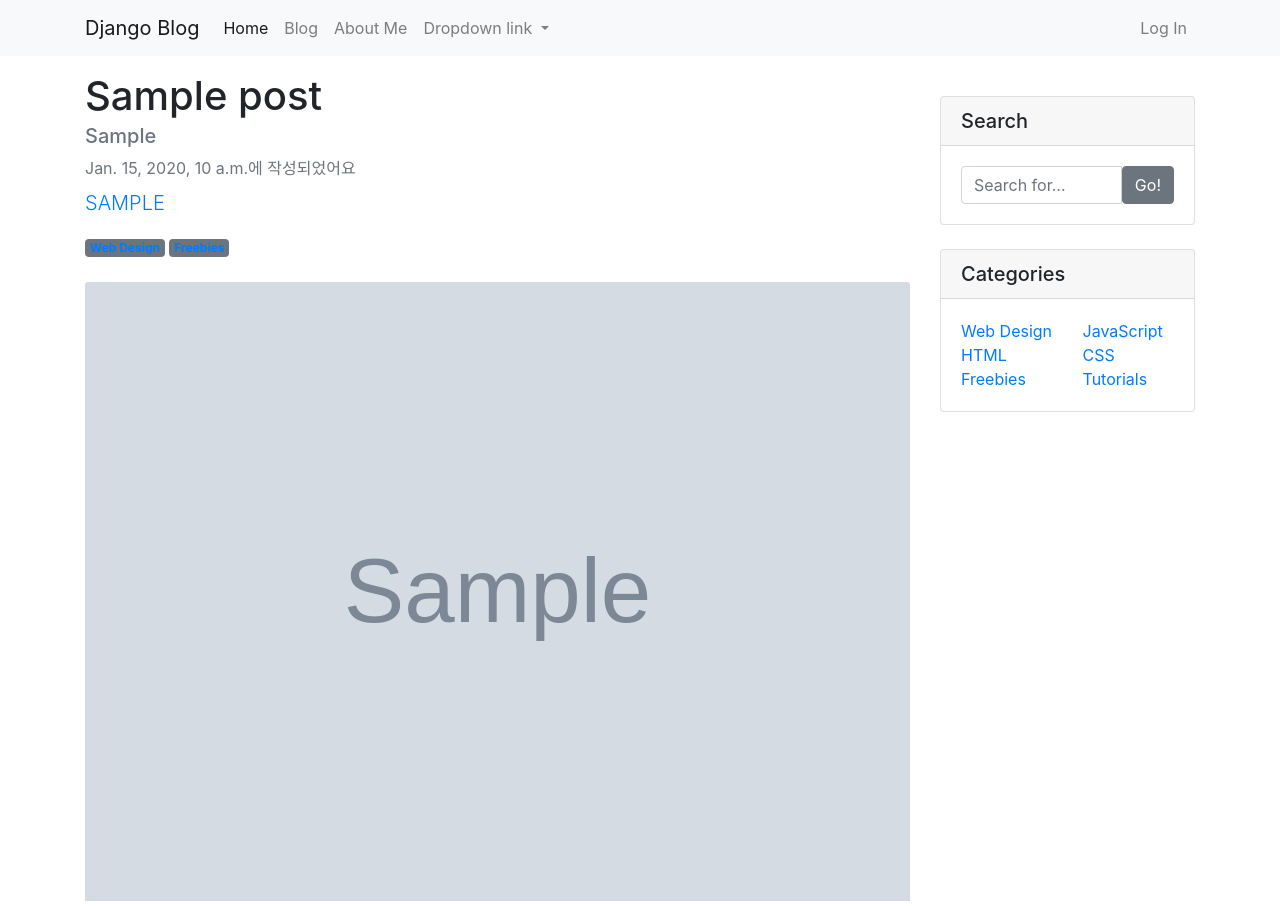
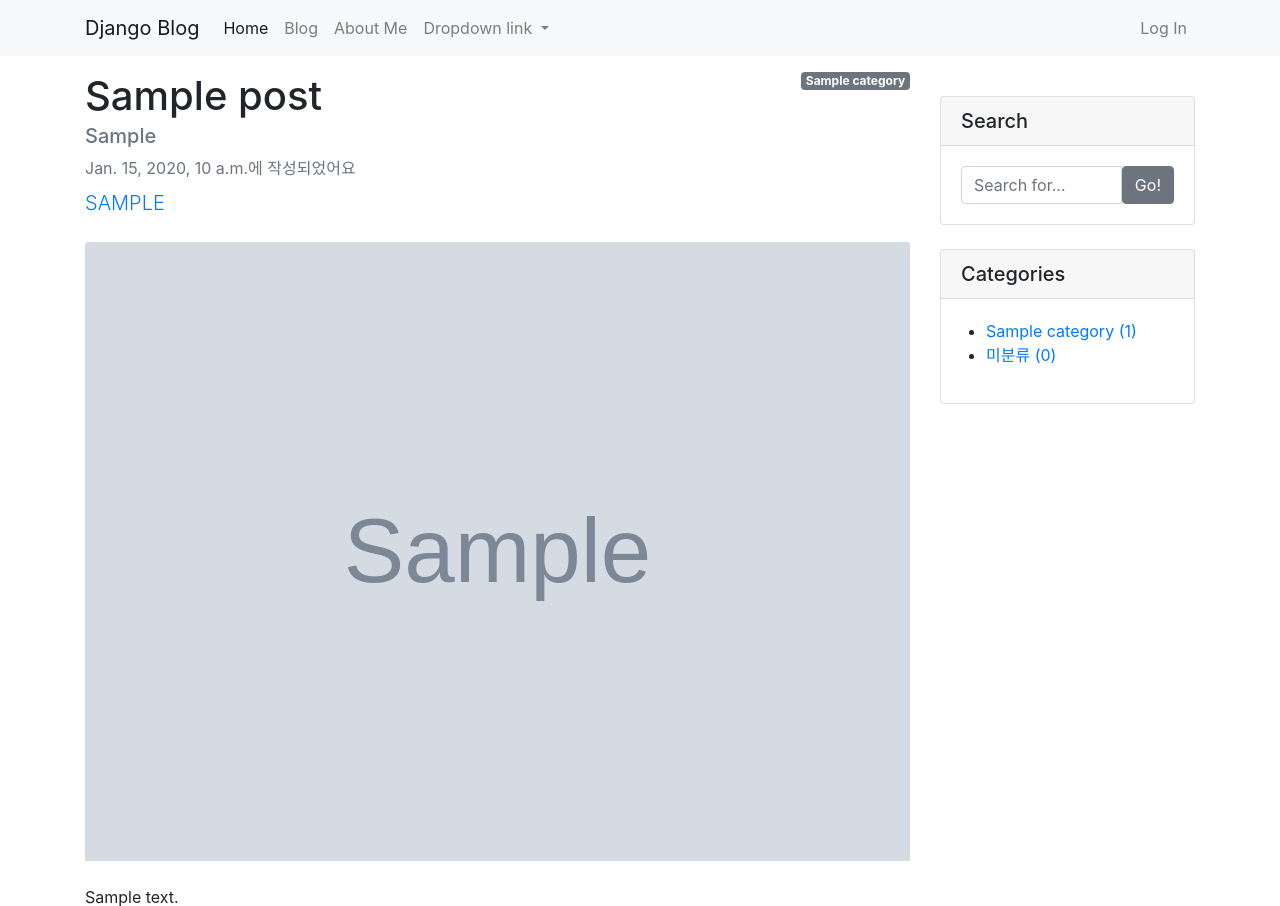
Before and after one commit to RJ-Stony/Djanlog, a Django app: page /blog/1/ in a window 1280 px wide. Shown: the top 906 px of the page. Run offline with Django 5.2, Linux system fonts and the light colour scheme; tables that the repository leaves empty hold one stand-in row (values such as "Sample post"); grey boxes marked "Sample" are stand-in pictures; grey boxes labelled with a size stand in for pictures from a placeholder-image service; some libraries are stand-ins or nearby versions.

Commit message:
feat: add category model and integrate category selection in post templates

```diff
--- a/blog/models.py
+++ b/blog/models.py
@@ -1,6 +1,16 @@
 from django.db import models
 from django.contrib.auth.models import User
 import os
+
+class Category(models.Model):
+    name = models.CharField(max_length=50, unique=True)
+    slug = models.SlugField(max_length=200, unique=True, allow_unicode=True)
+
+    def __str__(self):
+        return self.name
+
+    class Meta:
+        verbose_name_plural = 'Categories'
 
 class Post(models.Model):
     title = models.CharField(max_length=50)
@@ -11,6 +21,7 @@ class Post(models.Model):
     created = models.DateTimeField(auto_now=True)
     updated = models.DateTimeField(auto_now=True)
     author = models.ForeignKey(User, null=True, on_delete=models.SET_NULL)
+    category = models.ForeignKey(Category, null=True, blank=True, on_delete=models.SET_NULL)
 
     def __str__(self):
         return f'{self.title}: {self.author}'
--- a/blog/templates/blog/base.html
+++ b/blog/templates/blog/base.html
@@ -43,36 +43,24 @@
           </div>
 
           <!-- Categories Widget -->
-          <div class="card my-4">
+          <div class="card my-4" id="categories-card">
             <h5 class="card-header">Categories</h5>
             <div class="card-body">
               <div class="row">
-                <div class="col-lg-6">
-                  <ul class="list-unstyled mb-0">
-                    <li>
-                      <a href="#">Web Design</a>
-                    </li>
-                    <li>
-                      <a href="#">HTML</a>
-                    </li>
-                    <li>
-                      <a href="#">Freebies</a>
-                    </li>
-                  </ul>
-                </div>
-                <div class="col-lg-6">
-                  <ul class="list-unstyled mb-0">
-                    <li>
-                      <a href="#">JavaScript</a>
-                    </li>
-                    <li>
-                      <a href="#">CSS</a>
-                    </li>
-                    <li>
-                      <a href="#">Tutorials</a>
-                    </li>
-                  </ul>
-                </div>
+                <ul>
+                  {% for category in categories %}
+                  <li>
+                    <a href="{{ category.get_absolute_url }}"
+                      >{{ category }} ({{ category.post_set.count }})</a
+                    >
+                  </li>
+                  {% endfor %}
+                  <li>
+                    <a href="/blog/category/no_category/"
+                      >미분류 ({{ no_category_post_count }})</a
+                    >
+                  </li>
+                </ul>
               </div>
             </div>
           </div>
--- a/blog/templates/blog/post_detail.html
+++ b/blog/templates/blog/post_detail.html
@@ -6,6 +6,11 @@
 
 {% block main_area %}
 <div id="post-area">
+  {% if post.category %}
+  <span class="badge badge-secondary float-right">{{ post.category }}</span>
+  {% else %}
+  <span class="badge badge-secondary float-right">미분류</span>
+  {% endif %}
   <!-- Post content-->
   <article>
     <!-- Post header-->
@@ -18,13 +23,6 @@
         {{ post.created }}에 작성되었어요
       </div>
       <p class="lead"><a href="#">{{ post.author | upper }}</a></p>
-      <!-- Post categories-->
-      <a class="badge bg-secondary text-decoration-none link-light" href="#!"
-        >Web Design</a
-      >
-      <a class="badge bg-secondary text-decoration-none link-light" href="#!"
-        >Freebies</a
-      >
     </header>
     <!-- Preview image figure-->
     <figure class="mb-4">
--- a/blog/views.py
+++ b/blog/views.py
@@ -1,9 +1,21 @@
 from django.views.generic import ListView, DetailView
-from .models import Post
+from .models import Post, Category
 
 class PostList(ListView):
     model = Post
     ordering = '-pk'
 
+    def get_context_data(self, **kwargs):
+        context = super(PostList, self).get_context_data()
+        context['categories'] = Category.objects.all()
+        context['no_category_post_count'] = Post.objects.filter(category=None).count()
+        return context
+
 class PostDetail(DetailView):
     model = Post
+
+    def get_context_data(self, **kwargs):
+        context = super(PostDetail, self).get_context_data()
+        context['categories'] = Category.objects.all()
+        context['no_category_post_count'] = Post.objects.filter(category=None).count()
+        return context
```
Also changed, not shown: blog/admin.py (+6 -1 lines), blog/templates/blog/post_list.html (+6 -1 lines).
